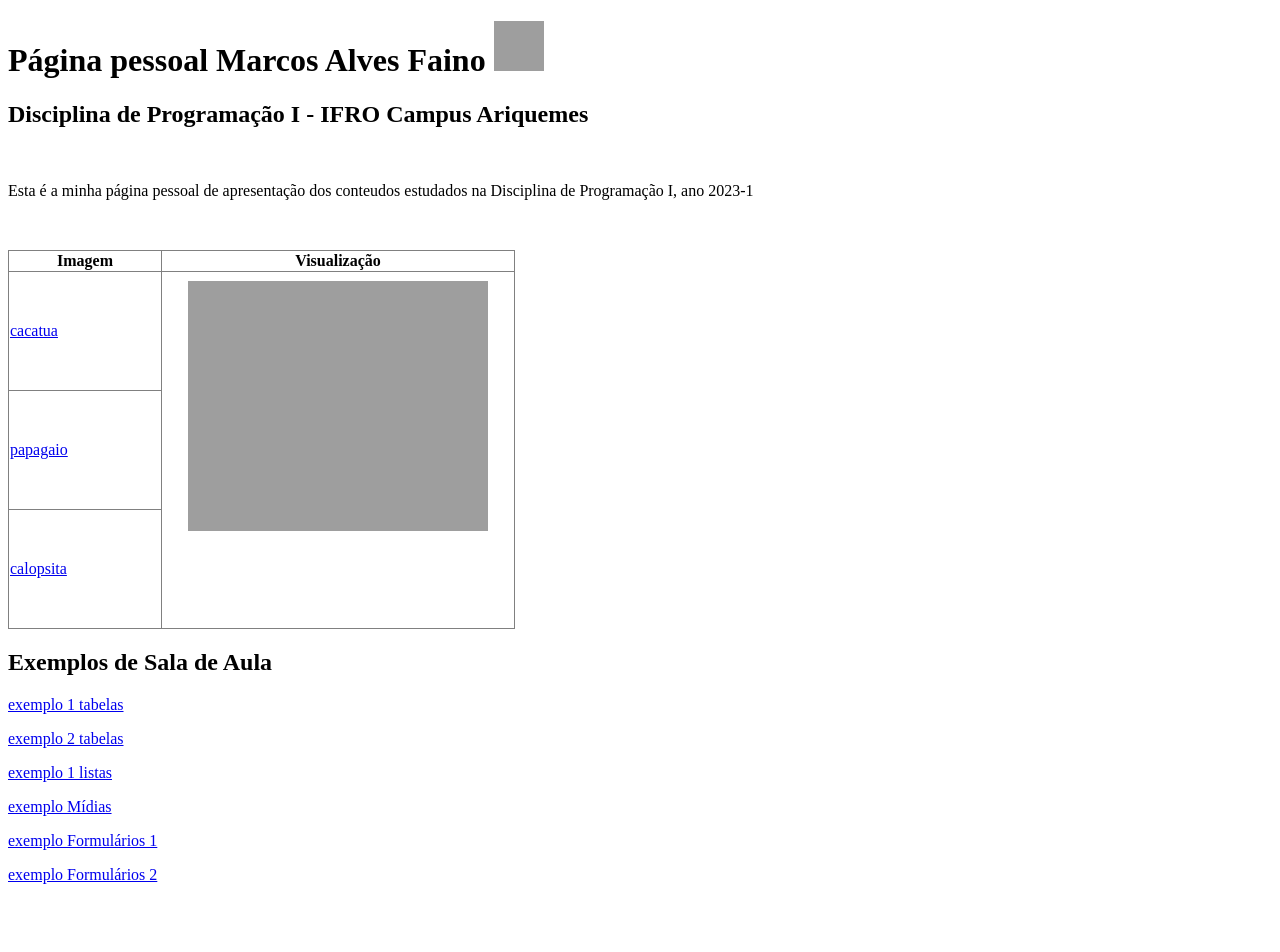
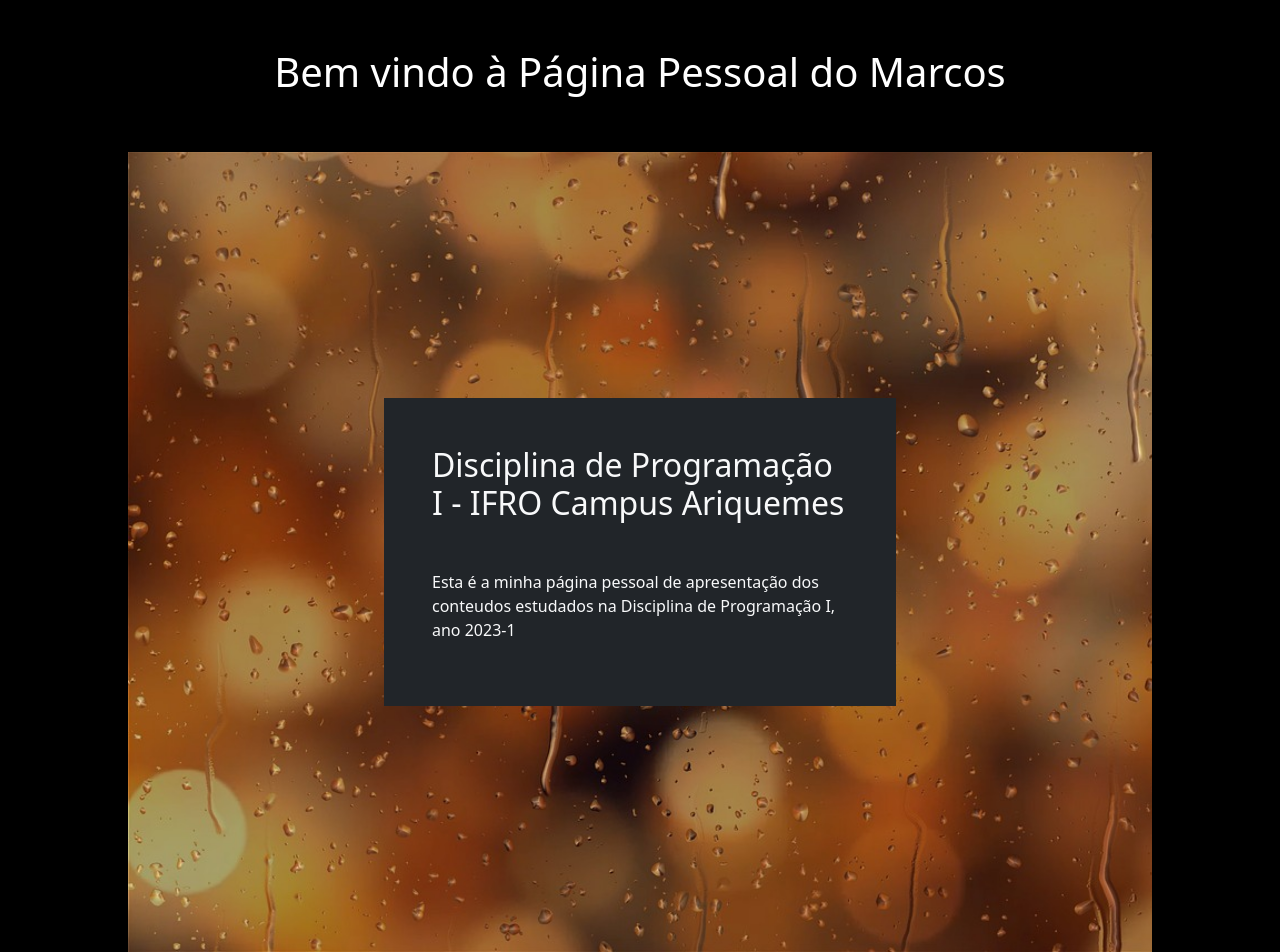
Before and after one commit to marcos-faino/Projetos_Web_Marcos_Faino, a plain HTML site: page index.html in a window 1280 px wide. Shown: the top 952 px of the page. Before the commit the page ends 900 px from the top, so only its background shows below. Drawn offline with nearby package versions, Linux system fonts and the light colour scheme; grey boxes are pictures that could not be loaded.

Commit message:
alterada a página inicial

```diff
--- /dev/null
+++ b/estilos/theme.css
@@ -0,0 +1,43 @@
+body{
+  margin: 0;
+  padding: 0;
+  background-color: #000;
+}
+
+.container{
+  position: relative;
+  width: 80%;
+  margin:auto;
+  padding: 0;
+  background-color: whitesmoke;
+}
+.container .section{
+  position: sticky;
+  top: 0;
+  width: 100%;
+  height: 100vh;
+  display: flex;
+  justify-content: center;
+  align-items: center;
+}
+
+#apresentacao{
+  width: 50%;
+}
+
+td{
+  background-color: rgba(191, 106, 68, 0.21);
+}
+
+#sec{
+  background: url('../imagens/background-1.jpg');
+  background-size: cover;
+}
+.container .section:nth-child(2){
+  background: url('../imagens/background-2.webp');
+  background-size: cover;
+}
+.container .section:nth-child(3){
+  background: url('../imagens/background-3.jpg');
+  background-size: cover;
+}
--- a/index.html
+++ b/index.html
@@ -4,21 +4,40 @@
     <meta charset="UTF-8">
     <meta http-equiv="X-UA-Compatible" content="IE=edge">
     <meta name="viewport" content="width=device-width, initial-scale=1.0">
-    <title>Página pessoal do Marcos Faino</title>
+    <link href="https://cdn.jsdelivr.net/npm/bootstrap@5.0.2/dist/css/bootstrap.min.css" rel="stylesheet" integrity="sha384-EVSTQN3/azprG1Anm3QDgpJLIm9Nao0Yz1ztcQTwFspd3yD65VohhpuuCOmLASjC" crossorigin="anonymous">
+    <link rel="stylesheet" type="text/css" href="estilos/theme.css">
+    <title>Página Pessoal do Prof. Marcos Faino 2023</title>
 </head>
 <body>
-    <h1>Página pessoal Marcos Alves Faino
-        <img src="https://lh3.googleusercontent.com/ogw/AAEL6sg96zV-HeOO01_U_197v-FC6Uu6UPBWCaczA1Av=s32-c-mo"
-        alt="minha cara" width="50" height="50">
-    </h1>
+    <div class="container-fluid p-5 text-white text-center">
+        <h1>Bem vindo à Página Pessoal do Marcos</h1>
+    </div>
+    <div class="container">
+        <div id="sec" class="section">
+            <div id="apresentacao" class="p-5 bg-dark text-light">
                 <h2>Disciplina de Programação I - IFRO Campus Ariquemes</h2>
                 <p>&nbsp;</p>
                 <p>Esta é a minha página pessoal de apresentação dos conteudos
                     estudados na Disciplina de Programação I, ano 2023-1
                 </p>
+            </div>
+        </div>
+        <div class="section">
+            <div id="apresentacao">
+                <h2 class="text-light">Exemplos de Sala de Aula</h2>
                 <p>&nbsp;</p>
-    <table border="1" style="border-collapse:collapse">
-        <thead>
+                <p class="d-grid gap-3"><a href="exemplos/tabelas.html" class="btn btn-success btn-block">exemplo 1 tabelas</a></p>
+                <p class="d-grid gap-3"><a href="exemplos/tabela2.html" class="btn btn-success btn-block">exemplo 2 tabelas</a></p>
+                <p class="d-grid gap-3"><a href="exemplos/listas.html" class="btn btn-success btn-block">exemplo 1 listas</a></p>
+                <p class="d-grid gap-3"><a href="exemplos/midias.html" class="btn btn-success btn-block">exemplo Mídias</a></p>
+                <p class="d-grid gap-3"><a href="exemplos/formularios.html" class="btn btn-success btn-block">exemplo Formulários 1</a></p>
+                <p class="d-grid gap-3"><a href="exemplos/formularios2.html" class="btn btn-success btn-block">exemplo Formulários 2</a></p>
+            </div>
+        </div>
+        <div class="section">
+
+            <table class="table-dark">
+                <thead class="text-light text-center">
                     <tr>
                         <th>Imagem</th>
                         <th>Visualização</th>
@@ -26,8 +45,8 @@
                 </thead>
                 <tbody>
                     <tr>
-                <td style="width:150px">
-                    <a href="imagens/cacatua.html" target="mostrar">cacatua</a>
+                        <td class="d-grid gap-3">
+                            <a href="imagens/cacatua.html" class="btn btn-dark btn-block text-light" target="mostrar">cacatua</a>
                         </td>
                         <td rowspan="3">
                             <iframe src="imagens/papagaio.html"
@@ -35,24 +54,18 @@
                                     width="350" height="350"></iframe></td>
                     </tr>
                     <tr>
-                <td>
-                    <a href="imagens/papagaio.html" target="mostrar">papagaio</a>
+                        <td class="d-grid gap-3">
+                            <a href="imagens/papagaio.html" class="btn btn-dark btn-block text-light" target="mostrar">papagaio</a>
                         </td>
                     </tr>
                     <tr>
-                <td>
-                    <a href="imagens/calopsita.html" target="mostrar">calopsita</a>
+                        <td class="d-grid gap-3">
+                            <a href="imagens/calopsita.html" class="btn btn-dark btn-block text-light" target="mostrar">calopsita</a>
                         </td>
                     </tr>
                 </tbody>
             </table>
-
-    <h2>Exemplos de Sala de Aula</h2>
-    <p><a href="exemplos/tabelas.html">exemplo 1 tabelas</a></p>
-    <p><a href="exemplos/tabela2.html">exemplo 2 tabelas</a></p>
-    <p><a href="exemplos/listas.html">exemplo 1 listas</a></p>
-    <p><a href="exemplos/midias.html">exemplo Mídias</a></p>
-    <p><a href="exemplos/formularios.html">exemplo Formulários 1</a></p>
-    <p><a href="exemplos/formularios2.html">exemplo Formulários 2</a></p>
+        </div>
+    </div>
 </body>
 </html>
```
Also changed, not shown: index2.html (added, +58 -0 lines), imagens/background-1.jpg (added), imagens/background-2.webp (added), imagens/background-3.jpg (added), 1 other file. Lines whose indentation alone changed are shown as unchanged.
